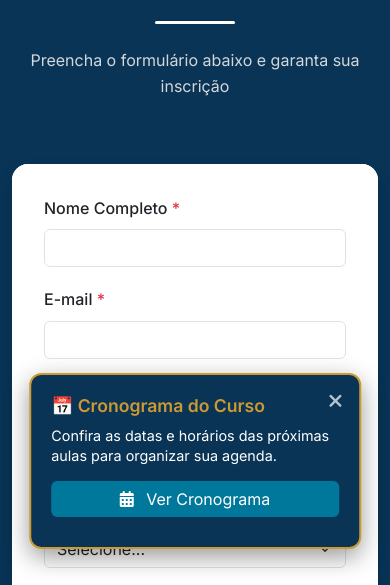
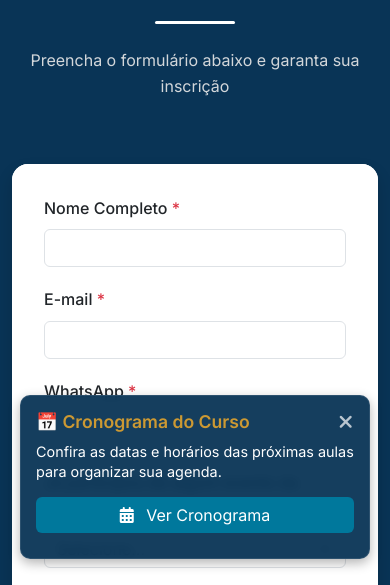
Before and after one commit to GnosisJaragua-Brasil/Gnosis_inscricao_t02, a plain HTML site: page index.html in a window 390 px wide. Shown: the part 215-800 px from the top of the page. Drawn offline with nearby package versions, Linux system fonts and the light colour scheme.

Commit message:
Update index.html

```diff
--- a/index.html
+++ b/index.html
@@ -16,11 +16,6 @@
 
   <!-- Favicon -->
   <link rel="icon" href="https://gnosisbrasil.com/wp-content/uploads/2020/07/cropped-logo-sol-7-32x32.webp" type="image/webp">
-
-  <!-- Detectar JS -->
-  <script>
-    document.documentElement.className = document.documentElement.className.replace(/\bno-js\b/, 'js-enabled');
-  </script>
 
   <!-- Estilos personalizados -->
   <style>
@@ -256,31 +251,30 @@
       color: #dc3545;
     }
 
-    /* --- TELINHA FLUTUANTE MOBILE OTIMIZADA --- */
+    /* --- TELINHA FLUTUANTE --- */
     .floating-panel {
       position: fixed;
       bottom: 20px;
       right: 20px;
       width: 300px;
-      background-color: #093456; /* Cor sólida no mobile */
-      border-radius: 12px;
-      padding: 20px;
-      box-shadow: 0 8px 25px rgba(0, 0, 0, 0.4);
-      z-index: 10000; /* Z-index muito alto para mobile */
-      border: 2px solid var(--color-text-light);
-      animation: slideInMobile 0.6s ease-out;
-      display: none;
+      background-color: rgba(9, 52, 86, 0.85); /* Cor escura com transparência */
+      border-radius: 10px;
+      padding: 15px;
+      box-shadow: 0 4px 12px rgba(0, 0, 0, 0.3);
+      z-index: 1000;
+      backdrop-filter: blur(5px);
+      border: 1px solid rgba(255, 255, 255, 0.1);
+      animation: slideIn 0.5s ease-out;
     }
 
-    /* Animação específica para mobile */
-    @keyframes slideInMobile {
+    @keyframes slideIn {
       from {
         opacity: 0;
-        transform: translateY(30px) scale(0.95);
+        transform: translateY(20px);
       }
       to {
         opacity: 1;
-        transform: translateY(0) scale(1);
+        transform: translateY(0);
       }
     }
 
@@ -314,43 +308,52 @@
       cursor: pointer;
       opacity: 0.7;
       transition: opacity 0.3s;
-      z-index: 10001;
     }
 
     .close-btn:hover {
       opacity: 1;
     }
 
-    /* Mobile específico - mais agressivo */
-    @media (max-width: 768px) {
+    @media (max-width: 576px) {
       .floating-panel {
-        width: 85vw;
-        left: 50%;
-        right: auto;
-        transform: translateX(-50%);
-        bottom: 80px;
-        background-color: #093456;
-        border: 2px solid var(--color-text-light);
+        width: calc(100% - 40px);
+        right: 20px;
+        left: 20px;
       }
     }
 
-    /* Forçar display se JS falhar */
-    .no-js .floating-panel {
-      display: block !important;
+
+
+    /* No seu CSS, adicione: */
+.floating-panel {
+    position: fixed;
+    bottom: 20px;
+    right: 20px;
+    width: 300px;
+    background-color: rgba(9, 52, 86, 0.95); /* Menos transparência no mobile */
+    border-radius: 10px;
+    padding: 15px;
+    box-shadow: 0 4px 12px rgba(0, 0, 0, 0.3);
+    z-index: 1000;
+    backdrop-filter: blur(5px);
+    border: 1px solid rgba(255, 255, 255, 0.1);
+    animation: slideIn 0.5s ease-out;
+    display: none; /* Inicialmente escondida */
+}
+
+/* Mobile específico */
+@media (max-width: 576px) {
+    .floating-panel {
+        width: calc(100% - 40px);
+        right: 20px;
+        left: 20px;
+        bottom: 70px; /* Acima da barra de navegação */
     }
+}
   </style>
 </head>
 
-<body class="js-enabled">
-  <!-- Fallback para quando JS está desabilitado -->
-  <noscript>
-    <style>
-      .floating-panel {
-        display: block !important;
-      }
-    </style>
-  </noscript>
-
+<body>
   <!-- Telinha Flutuante -->
   <div id="floatingPanel" class="floating-panel">
     <button class="close-btn" id="closePanel">
@@ -383,6 +386,11 @@
           <li class="nav-item">
             <a class="nav-link" href="index.html">Inscrição</a>
           </li>
+          <!--
+          <li class="nav-item">
+            <a class="nav-link" href="presenca.html">Presença</a>
+          </li>
+        -->
         </ul>
       </div>
     </div>
@@ -522,71 +530,31 @@ Equipe Gnosis Jaraguá do Sul">
   <!-- Bootstrap Bundle JS -->
   <script src="https://cdn.jsdelivr.net/npm/bootstrap@5.3.0/dist/js/bootstrap.bundle.min.js"></script>
 
-  <!-- Script Mobile Otimizado -->
+  <!-- Script para controlar a telinha flutuante com tempo de expiração -->
   <script>
-    // Versão ultra-simplificada e robusta para mobile
-    function showFloatingPanel() {
-        console.log('Mobile: Tentando mostrar telinha...');
-        const panel = document.getElementById('floatingPanel');
-        const closeBtn = document.getElementById('closePanel');
+    document.addEventListener('DOMContentLoaded', function() {
+      const floatingPanel = document.getElementById('floatingPanel');
+      const closeButton = document.getElementById('closePanel');
+      const storageKey = 'floatingPanelClosed';
+      const oneDay = 24 * 60 * 60 * 5; // 1 dia em milissegundos
 
-        if (!panel) {
-            console.log('Mobile: Telinha não encontrada');
-            return;
-        }
+      const lastClosed = localStorage.getItem(storageKey);
 
-        // No mobile, mostra sempre (com verificação de tempo)
-        try {
-            const lastClosed = localStorage.getItem('floatingPanelClosed');
-            const fiveSeconds = 5000; // 5 segundos
+      // Mostrar se nunca foi fechado ou se passou mais de 1 dia
+      if (!lastClosed || (Date.now() - parseInt(lastClosed)) > oneDay) {
+          floatingPanel.style.display = 'block';
+      } else {
+          floatingPanel.style.display = 'none';
+      }
 
-            if (!lastClosed || (Date.now() - parseInt(lastClosed)) > fiveSeconds) {
-                panel.style.display = 'block';
-                console.log('Mobile: Telinha exibida com sucesso');
-            } else {
-                panel.style.display = 'none';
-                console.log('Mobile: Telinha escondida (ainda não expirou)');
-            }
-        } catch (e) {
-            // Se der erro, mostra de qualquer forma
-            panel.style.display = 'block';
-            console.log('Mobile: Telinha exibida (fallback)');
-        }
+      // Fechar a telinha quando o botão X for clicado
+      closeButton.addEventListener('click', function() {
+          floatingPanel.style.display = 'none';
+          // Salva o timestamp atual
+          localStorage.setItem(storageKey, Date.now().toString());
+      });
+    });
 
-        // Configurar botão de fechar
-        if (closeBtn) {
-            closeBtn.onclick = function() {
-                panel.style.display = 'none';
-                console.log('Mobile: Telinha fechada pelo usuário');
-                try {
-                    localStorage.setItem('floatingPanelClosed', Date.now().toString());
-                } catch(e) {
-                    console.log('Mobile: Não foi possível salvar no localStorage');
-                }
-            };
-        }
-    }
-
-    // Múltiplas formas de inicializar para mobile
-    if (document.readyState === 'loading') {
-        document.addEventListener('DOMContentLoaded', showFloatingPanel);
-    } else {
-        showFloatingPanel();
-    }
-
-    window.addEventListener('load', showFloatingPanel);
-
-    // Fallback final - força exibição após 2 segundos
-    setTimeout(function() {
-        const panel = document.getElementById('floatingPanel');
-        if (panel && panel.style.display === 'none') {
-            console.log('Mobile: Fallback - forçando exibição');
-            panel.style.display = 'block';
-        }
-    }, 2000);
-
-    // Fallback extra para casos extremos
-    setTimeout(showFloatingPanel, 500);
   </script>
 </body>
 </html>
```
